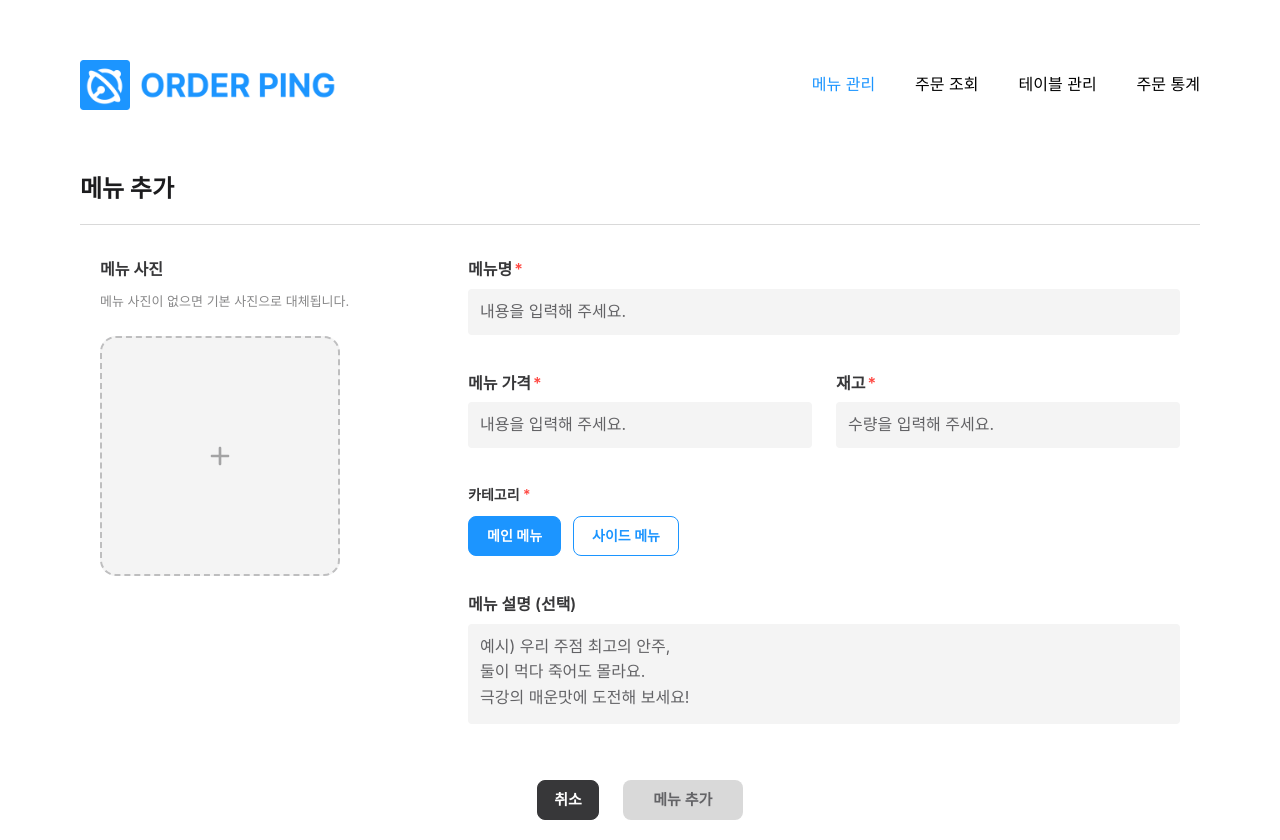
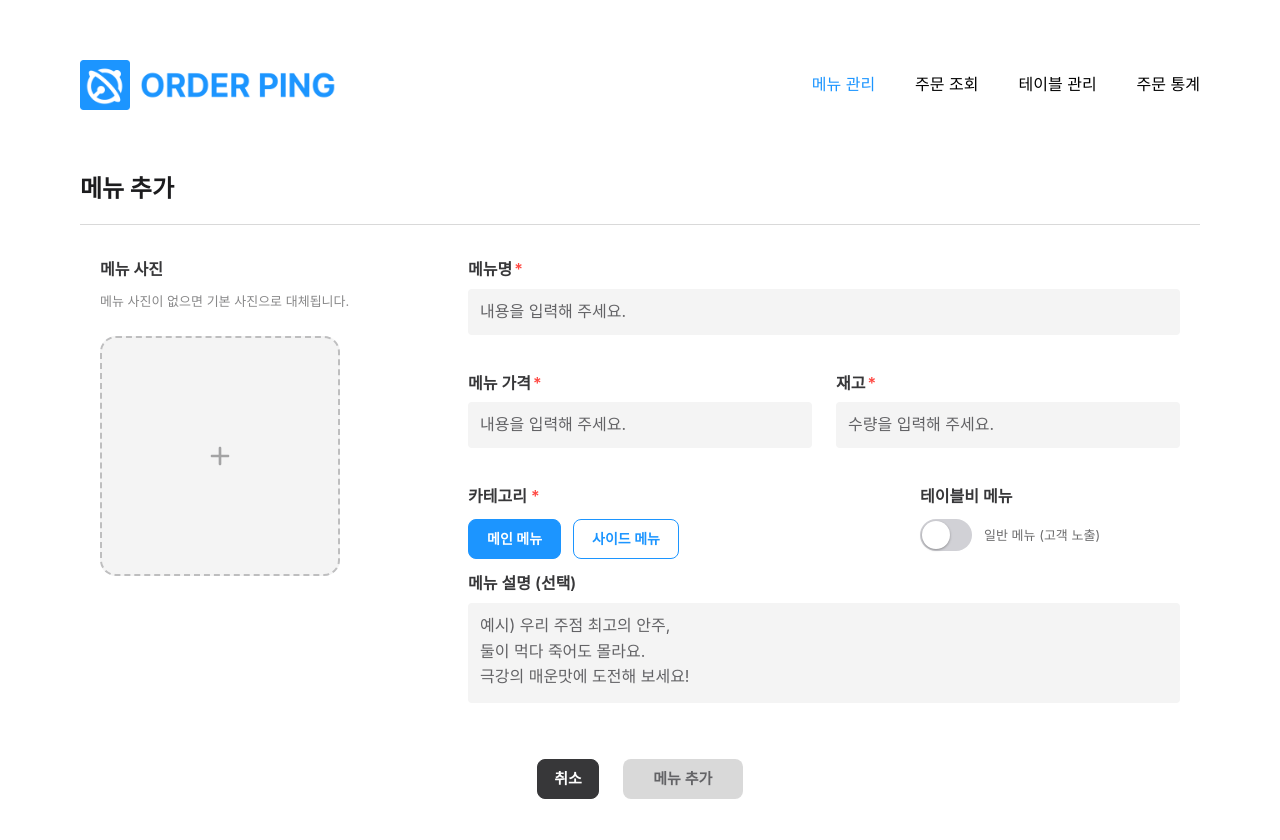
Before and after one commit to JK-Side/OrderPing-FE, a React (Vite) app in the folder apps/admin/: page /store/1/menu/create in a window 1280 px wide. After the commit the page ends 819 px from the top, so only its background shows below. Built offline with nearby package versions, Linux system fonts and the light colour scheme; no server answers.

Commit message:
feat: 테이블비 메뉴 선택 기능 추가

```diff
--- a/apps/admin/src/api/menu/entity.ts
+++ b/apps/admin/src/api/menu/entity.ts
@@ -6,6 +6,7 @@ export interface CreateMenuRequest {
   description: string;
   imageUrl: string;
   stock: number;
+  isTableFee: boolean;
 }
 
 export interface CreateMenuResponse {
@@ -20,6 +21,7 @@ export interface CreateMenuResponse {
   stock: number;
   soldCount: number;
   isSoldOut: boolean;
+  isTableFee: boolean;
 }
 
 export interface MenuResponse {
@@ -34,6 +36,7 @@ export interface MenuResponse {
   stock: number;
   soldCount: number;
   isSoldOut: boolean;
+  isTableFee: boolean;
 }
 
 export type MenuListResponse = MenuResponse[];
@@ -47,6 +50,7 @@ export interface UpdateMenuRequest {
   initialStock: number;
   stock: number;
   isSoldOut: boolean;
+  isTableFee: boolean;
 }
 
 export type UpdateMenuResponse = MenuResponse;
--- a/apps/admin/src/pages/MenuCreate/MenuCreate.module.scss
+++ b/apps/admin/src/pages/MenuCreate/MenuCreate.module.scss
@@ -97,14 +97,22 @@
   gap: 24px;
 }
 
+.categoryRow {
+  display: flex;
+  align-items: flex-start;
+  gap: 24px;
+}
+
 .category {
+  flex: 1;
+  min-width: 0;
   display: flex;
   flex-direction: column;
   gap: 10px;
 }
 
 .categoryLabel {
-  font-size: 14px;
+  font-size: 16px;
   font-weight: 600;
   color: $gray-80;
 }
@@ -128,7 +136,7 @@
   color: $primary-50;
   font-weight: 600;
   cursor: pointer;
-  margin-bottom: 24px;
+  margin-bottom: 0;
 
   &:focus-visible {
     outline: 2px solid $primary-20;
@@ -144,6 +152,75 @@
 .categoryError {
   font-size: 12px;
   color: $red-50;
+}
+
+.toggleField {
+  flex: 0 0 auto;
+  min-width: 260px;
+  display: flex;
+  flex-direction: column;
+  gap: 10px;
+}
+
+.toggleLabel {
+  font-size: 16px;
+  font-weight: 600;
+  color: $gray-80;
+}
+
+.toggleControl {
+  display: inline-flex;
+  align-items: center;
+  gap: 12px;
+  cursor: pointer;
+  user-select: none;
+}
+
+.toggleInput {
+  position: absolute;
+  opacity: 0;
+  width: 1px;
+  height: 1px;
+  pointer-events: none;
+}
+
+.toggleTrack {
+  width: 52px;
+  height: 32px;
+  display: inline-flex;
+  align-items: center;
+  border-radius: 999px;
+  background-color: #d1d1d6;
+  padding: 2px;
+  box-sizing: border-box;
+  transition: background-color 0.22s ease;
+}
+
+.toggleTrackActive {
+  background-color: #0a84ff;
+}
+
+.toggleThumb {
+  display: block;
+  flex-shrink: 0;
+  width: 28px;
+  height: 28px;
+  border-radius: 50%;
+  background-color: $white;
+  box-shadow:
+    0 1px 3px rgba(0, 0, 0, 0.2),
+    0 1px 2px rgba(0, 0, 0, 0.14);
+  transform: translateX(0);
+  transition: transform 0.22s ease;
+}
+
+.toggleThumbActive {
+  transform: translateX(20px);
+}
+
+.toggleText {
+  font-size: 13px;
+  color: $gray-60;
 }
 
 .actions {
@@ -198,6 +275,15 @@
     grid-template-columns: 1fr;
   }
 
+  .categoryRow {
+    flex-direction: column;
+    gap: 12px;
+  }
+
+  .toggleField {
+    min-width: 0;
+  }
+
   .actions {
     justify-content: stretch;
   }
--- a/apps/admin/src/pages/MenuCreate/index.tsx
+++ b/apps/admin/src/pages/MenuCreate/index.tsx
@@ -18,6 +18,7 @@ export interface MenuCreateForm {
   price: string;
   stock: string;
   categoryId: number;
+  isTableFee: boolean;
   description?: string;
   menuImage?: FileList;
 }
@@ -42,6 +43,7 @@ export default function MenuCreate() {
     reValidateMode: 'onChange',
     defaultValues: {
       categoryId: CATEGORY_MAIN,
+      isTableFee: false,
     },
   });
 
@@ -49,6 +51,7 @@ export default function MenuCreate() {
   const menuPrice = useWatch({ control, name: 'price' });
   const menuStock = useWatch({ control, name: 'stock' });
   const categoryId = useWatch({ control, name: 'categoryId' });
+  const isTableFee = useWatch({ control, name: 'isTableFee' });
 
   const isPriceFormatError = errors.price?.message === MESSAGES.MENU.NUMBER_ONLY;
   const isStockFormatError = errors.stock?.message === MESSAGES.MENU.NUMBER_ONLY;
@@ -111,6 +114,7 @@ export default function MenuCreate() {
           description: data.description ?? '',
           imageUrl,
           stock: Number(data.stock),
+          isTableFee: data.isTableFee,
         });
         toast({
           message: '메뉴 추가가 완료되었습니다.',
@@ -212,7 +216,8 @@ export default function MenuCreate() {
               </Input>
             </div>
 
-            <div className={styles.category}>
+            <div className={styles.categoryRow}>
+              <div className={styles.category}>
               <div className={styles.categoryLabel}>
                 카테고리 <span className={styles.required}>*</span>
               </div>
@@ -258,6 +263,27 @@ export default function MenuCreate() {
               {errors.categoryId?.message && <span className={styles.categoryError}>{errors.categoryId.message}</span>}
             </div>
 
+              <div className={styles.toggleField}>
+              <div className={styles.toggleLabel}>테이블비 메뉴</div>
+              <label className={styles.toggleControl}>
+                <input
+                  type='checkbox'
+                  className={styles.toggleInput}
+                  {...register('isTableFee')}
+                />
+                <span
+                  className={`${styles.toggleTrack} ${isTableFee ? styles.toggleTrackActive : ''}`}
+                  aria-hidden='true'
+                >
+                  <span className={`${styles.toggleThumb} ${isTableFee ? styles.toggleThumbActive : ''}`} />
+                </span>
+                <span className={styles.toggleText}>
+                  {isTableFee ? '운영자 전용 메뉴 (고객 미노출)' : '일반 메뉴 (고객 노출)'}
+                </span>
+              </label>
+              </div>
+            </div>
+
             <Input
               label='메뉴 설명 (선택)'
               message={errors.description?.message}
--- a/apps/admin/src/pages/MenuEdit/MenuEdit.module.scss
+++ b/apps/admin/src/pages/MenuEdit/MenuEdit.module.scss
@@ -104,7 +104,15 @@
   gap: 24px;
 }
 
+.categoryRow {
+  display: flex;
+  align-items: flex-start;
+  gap: 24px;
+}
+
 .category {
+  flex: 1;
+  min-width: 0;
   display: flex;
   flex-direction: column;
   gap: 10px;
@@ -135,7 +143,7 @@
   color: $primary-50;
   font-weight: 600;
   cursor: pointer;
-  margin-bottom: 24px;
+  margin-bottom: 0;
 
   &:focus-visible {
     outline: 2px solid $primary-20;
@@ -151,6 +159,75 @@
 .categoryError {
   font-size: 12px;
   color: $red-50;
+}
+
+.toggleField {
+  flex: 0 0 auto;
+  min-width: 260px;
+  display: flex;
+  flex-direction: column;
+  gap: 10px;
+}
+
+.toggleLabel {
+  font-size: 14px;
+  font-weight: 600;
+  color: $gray-80;
+}
+
+.toggleControl {
+  display: inline-flex;
+  align-items: center;
+  gap: 12px;
+  cursor: pointer;
+  user-select: none;
+}
+
+.toggleInput {
+  position: absolute;
+  opacity: 0;
+  width: 1px;
+  height: 1px;
+  pointer-events: none;
+}
+
+.toggleTrack {
+  width: 52px;
+  height: 32px;
+  display: inline-flex;
+  align-items: center;
+  border-radius: 999px;
+  background-color: #d1d1d6;
+  padding: 2px;
+  box-sizing: border-box;
+  transition: background-color 0.22s ease;
+}
+
+.toggleTrackActive {
+  background-color: #0a84ff;
+}
+
+.toggleThumb {
+  display: block;
+  flex-shrink: 0;
+  width: 28px;
+  height: 28px;
+  border-radius: 50%;
+  background-color: $white;
+  box-shadow:
+    0 1px 3px rgba(0, 0, 0, 0.2),
+    0 1px 2px rgba(0, 0, 0, 0.14);
+  transform: translateX(0);
+  transition: transform 0.22s ease;
+}
+
+.toggleThumbActive {
+  transform: translateX(20px);
+}
+
+.toggleText {
+  font-size: 13px;
+  color: $gray-60;
 }
 
 .actions {
@@ -235,6 +312,15 @@
     grid-template-columns: 1fr;
   }
 
+  .categoryRow {
+    flex-direction: column;
+    gap: 12px;
+  }
+
+  .toggleField {
+    min-width: 0;
+  }
+
   .actions {
     justify-content: stretch;
   }
--- a/apps/admin/src/pages/MenuEdit/index.tsx
+++ b/apps/admin/src/pages/MenuEdit/index.tsx
@@ -21,6 +21,7 @@ export interface MenuEditForm {
   price: string;
   stock: string;
   categoryId: number;
+  isTableFee: boolean;
   description?: string;
   menuImage?: FileList;
 }
@@ -51,8 +52,11 @@ export default function MenuEdit() {
     reValidateMode: 'onChange',
     defaultValues: {
       categoryId: CATEGORY_MAIN,
+      isTableFee: false,
     },
   });
+
+  const menuDetailIsTableFee = menuDetail?.isTableFee ?? false;
 
   useEffect(() => {
     if (!menuDetail) return;
@@ -61,14 +65,16 @@ export default function MenuEdit() {
       price: String(menuDetail.price),
       stock: String(menuDetail.stock),
       categoryId: menuDetail.categoryId,
+      isTableFee: menuDetailIsTableFee,
       description: menuDetail.description ?? '',
     });
-  }, [menuDetail, reset]);
+  }, [menuDetail, menuDetailIsTableFee, reset]);
 
   const menuName = useWatch({ control, name: 'name' });
   const menuPrice = useWatch({ control, name: 'price' });
   const menuStock = useWatch({ control, name: 'stock' });
   const categoryId = useWatch({ control, name: 'categoryId' });
+  const isTableFee = useWatch({ control, name: 'isTableFee' });
   const menuDescription = useWatch({ control, name: 'description' });
   const menuImage = useWatch({ control, name: 'menuImage' });
 
@@ -99,6 +105,7 @@ export default function MenuEdit() {
       Number(menuPrice) !== menuDetail.price ||
       Number(menuStock) !== menuDetail.stock ||
       categoryId !== menuDetail.categoryId ||
+      !!isTableFee !== !!menuDetailIsTableFee ||
       (menuDescription ?? '').trim() !== (menuDetail.description ?? '').trim() ||
       !!menuImage?.length);
 
@@ -185,6 +192,7 @@ export default function MenuEdit() {
             initialStock: menuDetail.initialStock,
             stock: Number(data.stock),
             isSoldOut: Number(data.stock) === 0,
+            isTableFee: data.isTableFee,
           },
         });
         toast({
@@ -309,6 +317,7 @@ export default function MenuEdit() {
               </Input>
             </div>
 
+            <div className={styles.categoryRow}>
               <div className={styles.category}>
                 <div className={styles.categoryLabel}>
                   카테고리 <span className={styles.required}>*</span>
@@ -352,7 +361,26 @@ export default function MenuEdit() {
                     사이드 메뉴
                   </button>
                 </div>
-              {errors.categoryId?.message && <span className={styles.categoryError}>{errors.categoryId.message}</span>}
+                {errors.categoryId?.message && (
+                  <span className={styles.categoryError}>{errors.categoryId.message}</span>
+                )}
+              </div>
+
+              <div className={styles.toggleField}>
+                <div className={styles.toggleLabel}>테이블비 메뉴</div>
+                <label className={styles.toggleControl}>
+                  <input type='checkbox' className={styles.toggleInput} {...register('isTableFee')} />
+                  <span
+                    className={`${styles.toggleTrack} ${isTableFee ? styles.toggleTrackActive : ''}`}
+                    aria-hidden='true'
+                  >
+                    <span className={`${styles.toggleThumb} ${isTableFee ? styles.toggleThumbActive : ''}`} />
+                  </span>
+                  <span className={styles.toggleText}>
+                    {isTableFee ? '운영자 전용 메뉴 (고객 미노출)' : '일반 메뉴 (고객 노출)'}
+                  </span>
+                </label>
+              </div>
             </div>
 
             <Input
```
Lines whose indentation alone changed are shown as unchanged.
